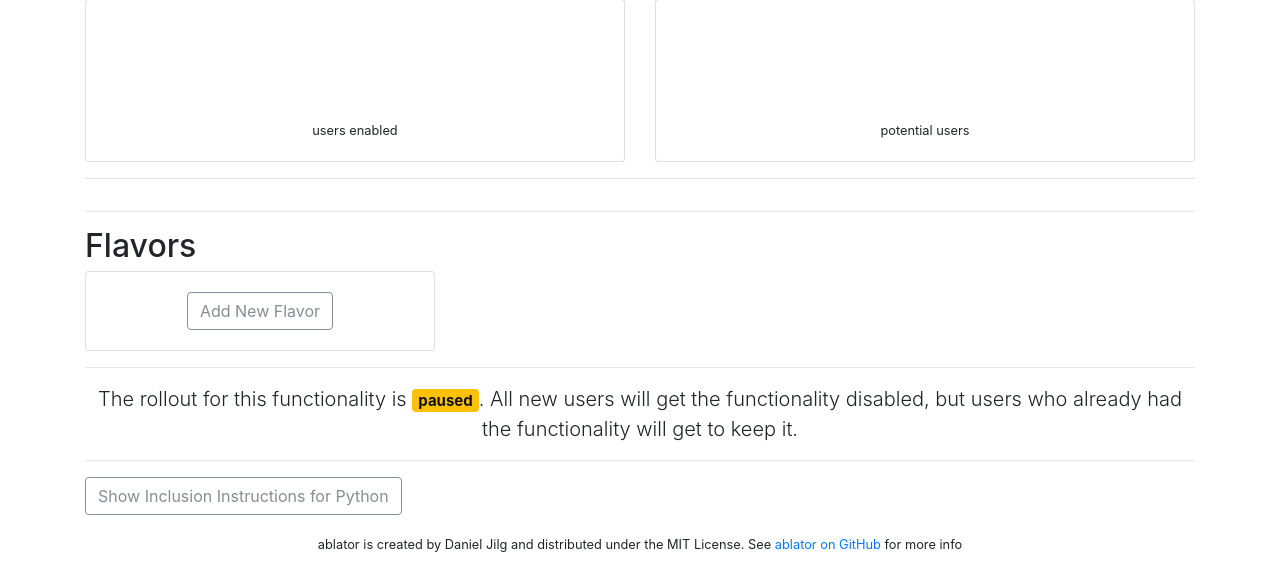
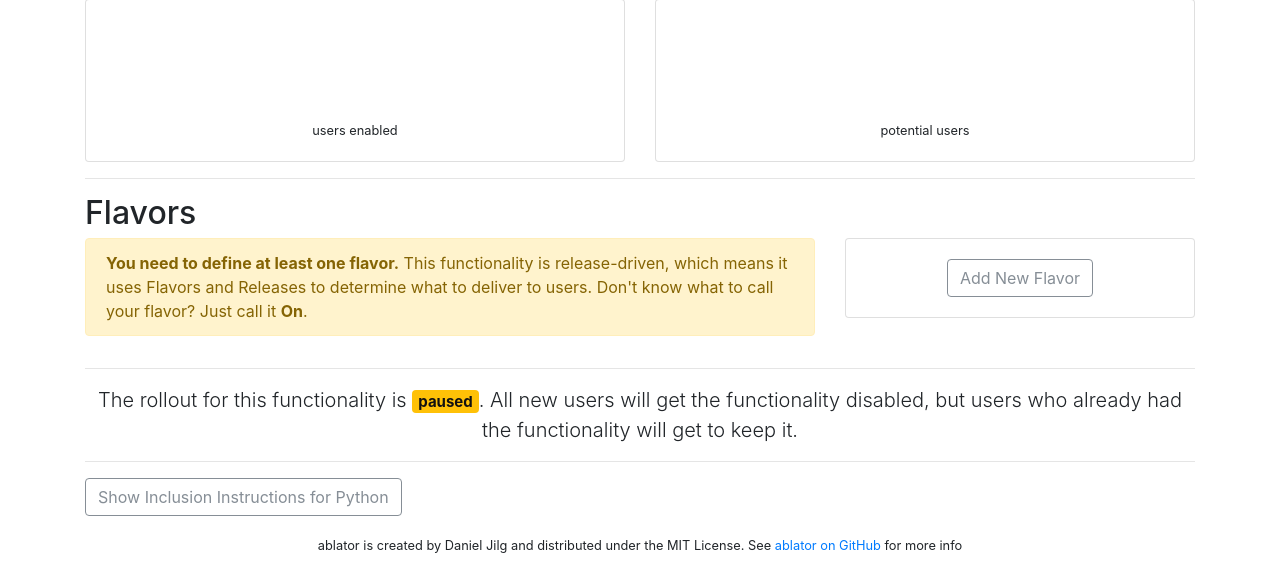
Before and after one commit to ablator/ablator, a Django app: template ablator/web_admin/templates/core/functionality_detail.html in a window 1280 px wide. Shown: the part 242-814 px from the top of the page. Run offline with Django 3.2, Linux system fonts and the light colour scheme; the template is opened without the code that fills it, so the values that code supplies are empty; some libraries are stand-ins or nearby versions.

Commit message:
Add Empty Cases for Releases and Flavors

```diff
--- a/ablator/web_admin/templates/core/functionality_detail.html
+++ b/ablator/web_admin/templates/core/functionality_detail.html
@@ -51,6 +51,7 @@
                 </div>
             </div>
         </div>
+    </section>
 
     <hr>
 
@@ -104,6 +105,8 @@
 
         <hr>
 
+        {% if functionality.flavor_set.all %}
+            <section>
                 <div class="progress">
                     {% for flavor in functionality.flavor_set.all %}
                         <div class="progress-bar"
@@ -113,8 +116,8 @@
                     {% endfor %}
                 </div>
             </section>
-
             <hr>
+        {% endif %}
 
         <section>
             <h2>Flavors</h2>
@@ -135,7 +138,8 @@
                                 <div class="text-center">
                                     <span class="display-2">{{ flavor.number_of_enabled_users|intword|intcomma }}</span><br>
                                     <small>users enabled, of
-                                            <strong>{{ flavor.number_of_users|intword|intcomma }}</strong> users
+                                        <strong>{{ flavor.number_of_users|intword|intcomma }}</strong>
+                                        users
                                         overall
                                     </small>
                                 </div>
@@ -149,6 +153,16 @@
                         <br>
                         <div class="row">
                     {% endif %}
+
+                {% empty %}
+                    <div class="col-md-8">
+                        <div class="alert alert-warning" role="alert">
+                            <strong>You need to define at least one flavor.</strong> This
+                            functionality is release-driven, which means it uses Flavors and
+                            Releases to determine what to deliver to users. Don't know what to call
+                            your flavor? Just call it <strong>On</strong>.
+                        </div>
+                    </div>
                 {% endfor %}
 
                 <div class="col-md-4">
@@ -178,7 +192,8 @@
                 </thead>
                 <tbody>
                 {% for release in functionality.release_set.all %}
-                        <tr {% if release.is_current %}class="table-primary"{% elif release.is_past %}class="text-muted"{% endif %}>
+                    <tr {% if release.is_current %}class="table-primary"
+                        {% elif release.is_past %}class="text-muted"{% endif %}>
                         <td>
                             <strong>{{ release.start_at }}</strong><br>
                             {{ release.start_at|naturaltime }}
@@ -191,9 +206,21 @@
                                href="{% url 'release-update' release.id %}">Edit</a>
                         </td>
                     </tr>
+                {% empty %}
+                    <tr>
+                    <td colspan="4">
+                        <div class="alert alert-warning" role="alert">
+                            <strong>You need to define at least one release.</strong> This release
+                            will tell Ablator how many users you want to allow in on this
+                            functionality, and when.
+                        </div>
+                    </td>
+                    </tr>
+
                 {% endfor %}
                 <tr>
-                            <td colspan="4"><a href="{% url 'release-create' functionality.id %}" class="btn btn-outline-secondary">Add new Release</a></td>
+                    <td colspan="4"><a href="{% url 'release-create' functionality.id %}"
+                                       class="btn btn-outline-secondary">Add new Release</a></td>
                 </tr>
                 </tbody>
             </table>
```
Lines whose indentation alone changed are shown as unchanged.
